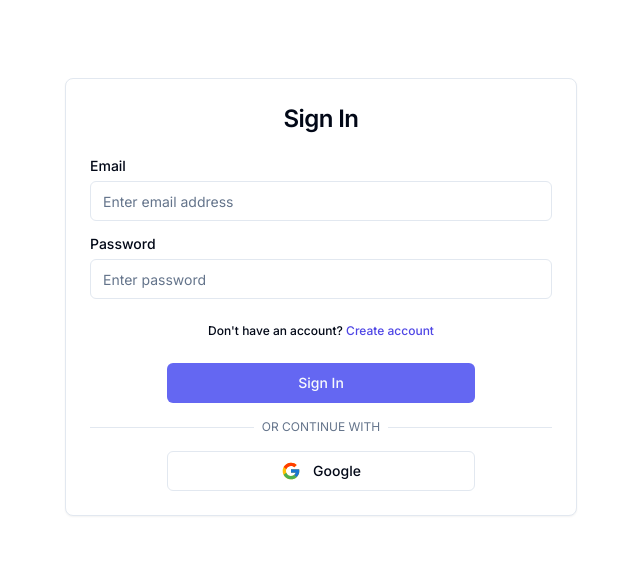
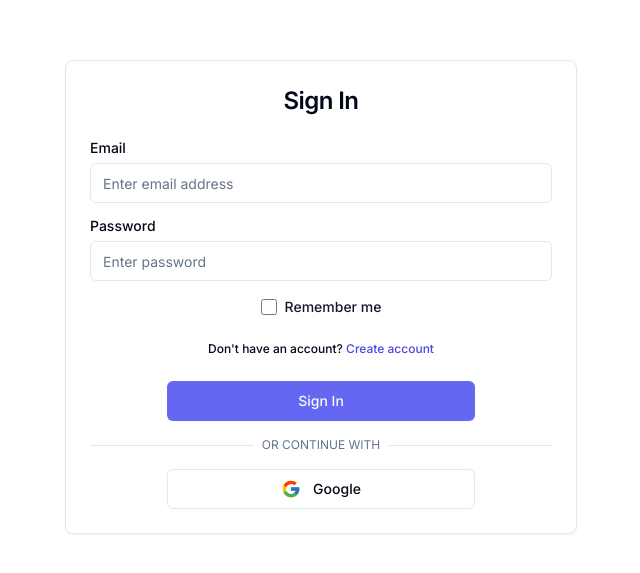
Before and after one commit to JusJira/10days-project-2023, a Next.js app: page /login in a window 1280 px wide. Shown: the part 103-676 px from the top of the page, without its empty margins (319-959 px from the left). Built offline with nearby package versions, Linux system fonts and the light colour scheme.

Commit message:
add remember me button

```diff
--- a/app/login/page.tsx
+++ b/app/login/page.tsx
@@ -30,6 +30,10 @@ export default function Login() {
                             <div className="grid gap-2">
                                 <Label htmlFor="username">Password</Label>
                                 <Input id="password" type="password" placeholder="Enter password" />
+                            </div>
+                            <div className="flex items-center justify-center">
+                                <Input id="checked-checkbox" type = 'checkbox' className ="w-4 h-4 text-blue-600 bg-gray-100 border-gray-300 rounded focus:ring-blue-500 dark:focus:ring-blue-600 dark:ring-offset-gray-800 focus:ring-2 dark:bg-gray-700 dark:border-gray-600"/>
+                                <Label htmlFor ="checked-checkbox" className ="ml-2 text-sm font-medium text-gray-900 dark:text-gray-300">Remember me</Label>
                             </div>
                             <div className="grid gap-2 text-center">
                                 <Label className="mt-2 text-xs text-center mb-2">
```
